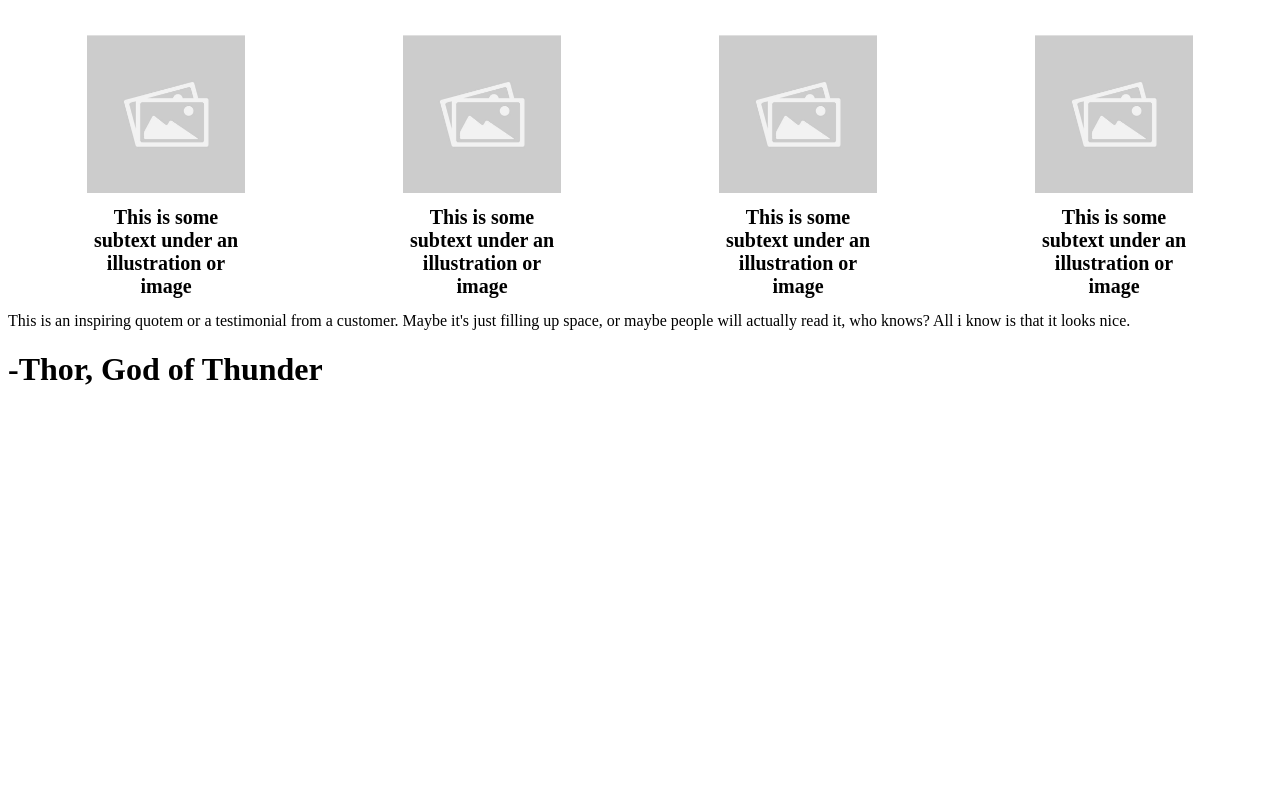
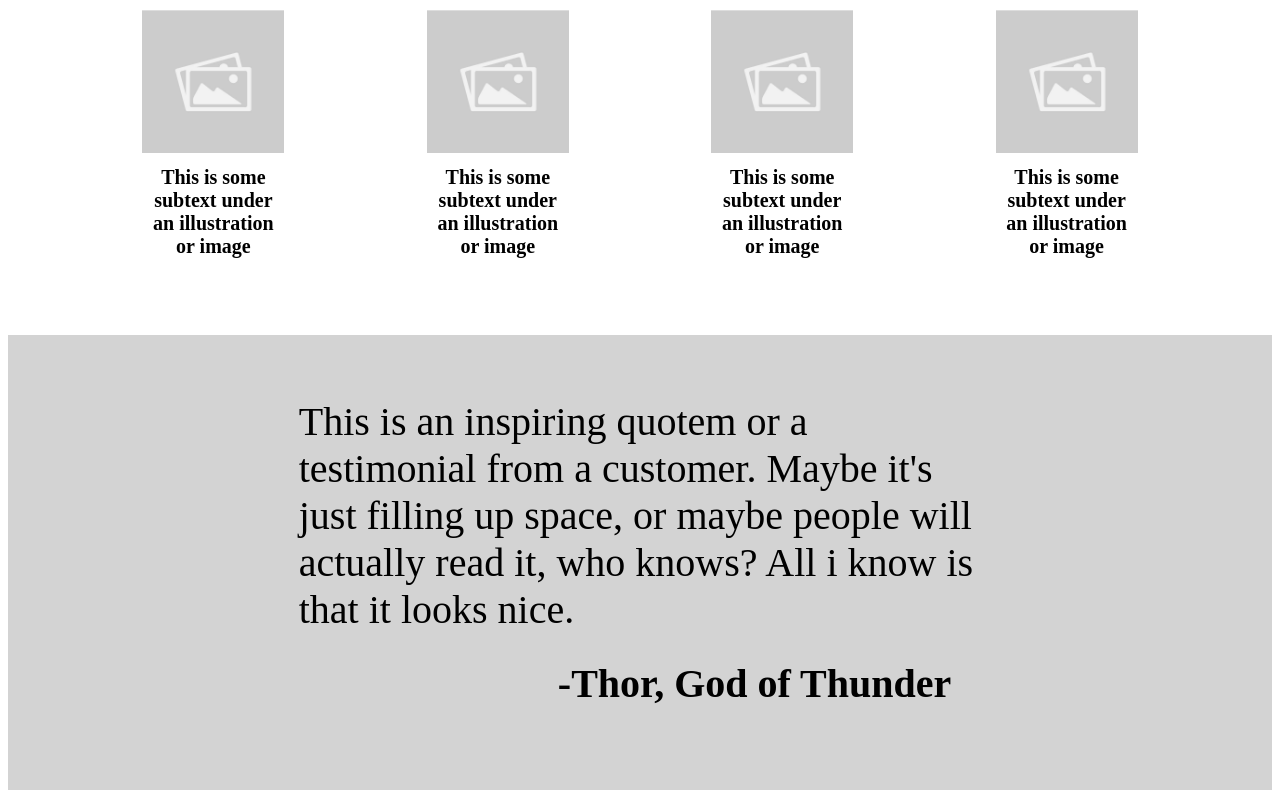
Before and after one commit to CharlieB12/first-webpage, a plain HTML site: page index.html in a window 1280 px wide. Shown: the part 629-1419 px from the top of the page. Before the commit the page ends 1047 px from the top, so only its background shows below. Drawn offline with Linux system fonts and the light colour scheme.

Commit message:
add container 3 config

```diff
--- a/styles.css
+++ b/styles.css
@@ -35,11 +35,14 @@ a{ color: white; text-decoration: none;}
 
 .container.one {
     background-color: #1F2937;
-    height: 450px;
     display: flex;
     justify-content: center;
     align-items: center;
+    height: 30%;
+
+
     gap: 20%;
+    padding: 5%;
 }
 
 .text_one {
@@ -60,15 +63,19 @@ a{ color: white; text-decoration: none;}
 }
 
 .container.two {
+     background-color: white;
     display: flex;
     flex-direction: column;
     justify-content: center;
     align-items: center;
+    height: 30%;
+    padding: 5%;
+
 }
 
 .container_two_title {
     font-size: 250%;
-    padding: 50px;
+    margin-bottom: 50px;
 }
 
 .image_boxes div {
@@ -92,3 +99,26 @@ a{ color: white; text-decoration: none;}
     width: 50%;
     width: 50%;
 }
+
+.text_two {
+    font-size: 250%;
+    width: 60%;
+}
+
+.text_two h1 {
+    font-size: 100%;
+    margin-right: 30px;
+    display: flex;
+    justify-content: right;
+
+}
+
+.container.three {
+    display: flex;
+    justify-content: center;
+    align-items: center;
+    background-color: lightgrey;
+    height: 30%;
+
+    padding: 5%;
+}
```
